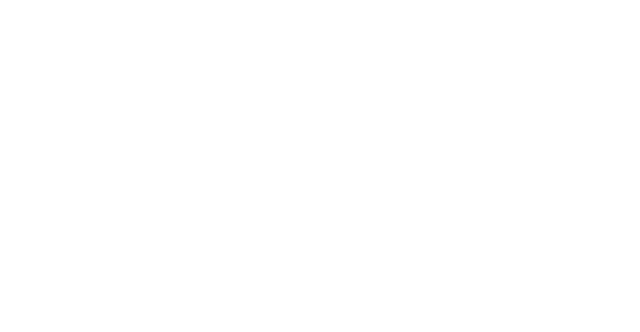
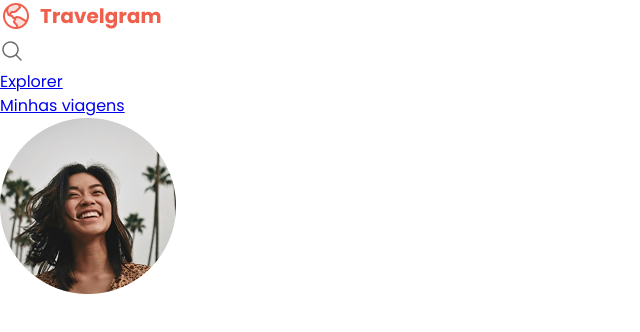
Before and after one commit to HenricoBirochi/Travelgram, a plain HTML site: page index.html in a window 1280 px wide. Shown: the whole page, without its empty margins (0-640 px from the left). Drawn offline with Linux system fonts and the light colour scheme.

Commit message:
feat: update assets and enhance navigation in index.html

```diff
--- a/index.html
+++ b/index.html
@@ -11,6 +11,26 @@
     <link href="https://fonts.googleapis.com/css2?family=Poppins:wght@400;700&display=swap" rel="stylesheet">
 </head>
 <body>
+    <nav>
+        <a href="">
+            <img src="assets/Logo.svg" alt="Logomarca">
+        </a>
 
+        <ul>
+            <li>
+                <a href="#">
+                    <img src="assets/icons/MagnifyingGlass.svg" alt="ícone de lupa">
+                </a>
+            </li>
+            <li><a href="#">Explorer</a></li>
+            <li><a href="#">Minhas viagens</a></li>
+            <li><a href="#">
+                <img src="assets/Profile pic.png" alt="Imagem de Isabela Torres">
+            </a></li>
+        </ul>
+    </nav>
+    <header>
+
+    </header>
 </body>
 </html>
```
Also changed, not shown: assets/Image 01.png (deleted), assets/Image 02.png (deleted), assets/Image 03.png (deleted), assets/Image 04.png (deleted), assets/Image 05.png (deleted), assets/Image 06.png (deleted), assets/Image 08.png (deleted), assets/Image 09.png (deleted), assets/Image 10.png (deleted), assets/Image 11.png (deleted), assets/Profile pic.png (added), assets/icons/AirplaneTilt.svg (renamed from assets/AirplaneTilt.svg), assets/icons/Image.svg (renamed from assets/Image.svg), assets/icons/MagnifyingGlass.svg (renamed from assets/MagnifyingGlass.svg), 2 more files, 13 other files.
